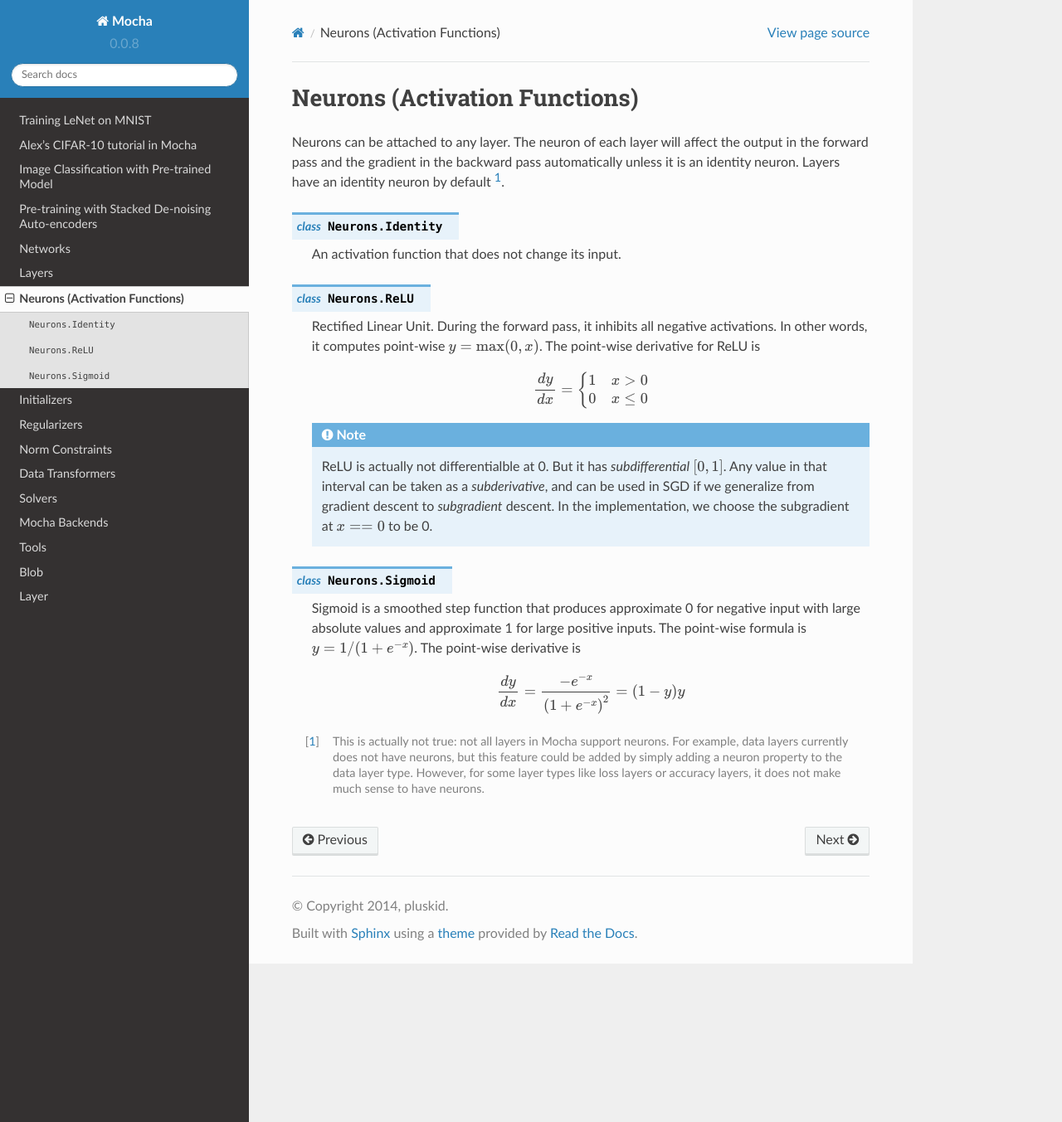
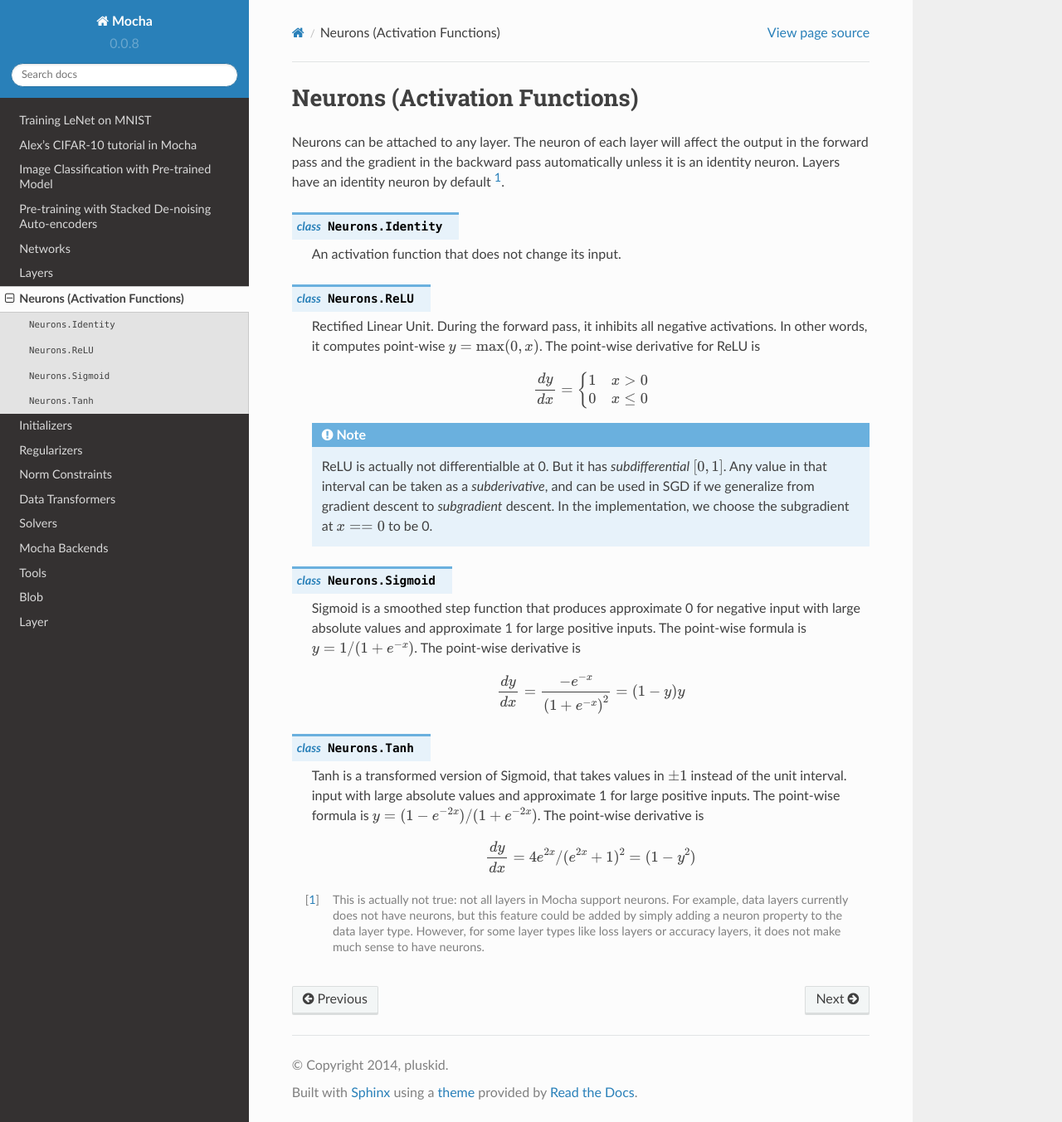
Before and after one commit to pluskid/Mocha.jl, a Sphinx documentation site: the page built from docs/user-guide/neuron.rst, in a window 1280 px wide and 1353 px high. Shown: the whole window at 83% size. Built offline with Sphinx 7.4.7 and the Read the Docs theme 2.0.0, drawn with Linux system fonts in a browser that asks for light colours.

Commit message:
neurons.Tanh

```diff
--- a/docs/user-guide/neuron.rst
+++ b/docs/user-guide/neuron.rst
@@ -37,6 +37,18 @@
 
       \frac{dy}{dx} = \frac{-e^{-x}}{\left(1+e^{-x}\right)^2} = (1-y)y
 
+.. class:: Neurons.Tanh
+
+   Tanh is a transformed version of Sigmoid, that takes values in :math:`\pm 1`
+   instead of the unit interval.
+   input with large absolute values and approximate 1 for large positive inputs.
+   The point-wise formula is :math:`y = (1-e^{-2x})/(1+e^{-2x})`. The point-wise
+   derivative is
+
+   .. math::
+
+      \frac{dy}{dx} = 4e^{2x}/(e^{2x} + 1)^2 = (1-y^2)
+
 .. [1] This is actually not true: not all layers in Mocha support neurons. For
    example, data layers currently does not have neurons, but this feature could
    be added by simply adding a neuron property to the data layer type. However,
```
Also changed, not shown: 8 other files.
